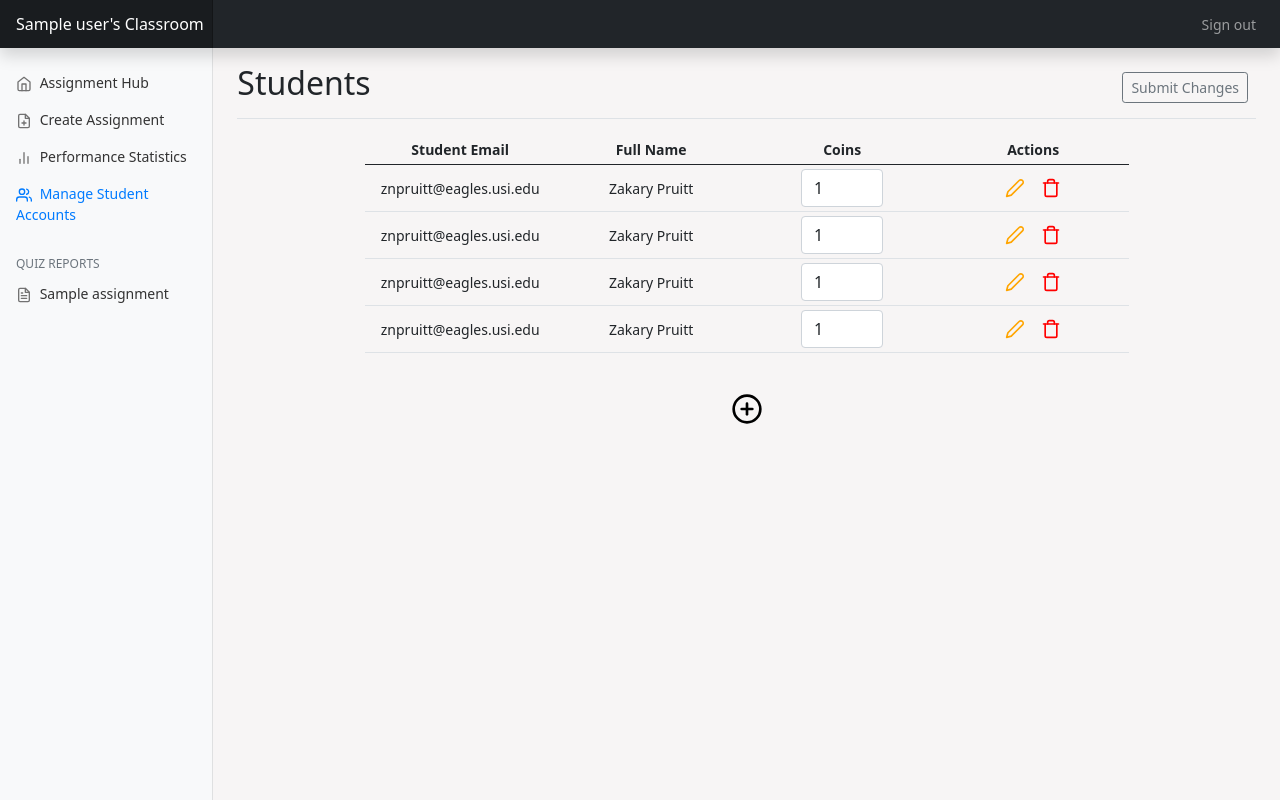
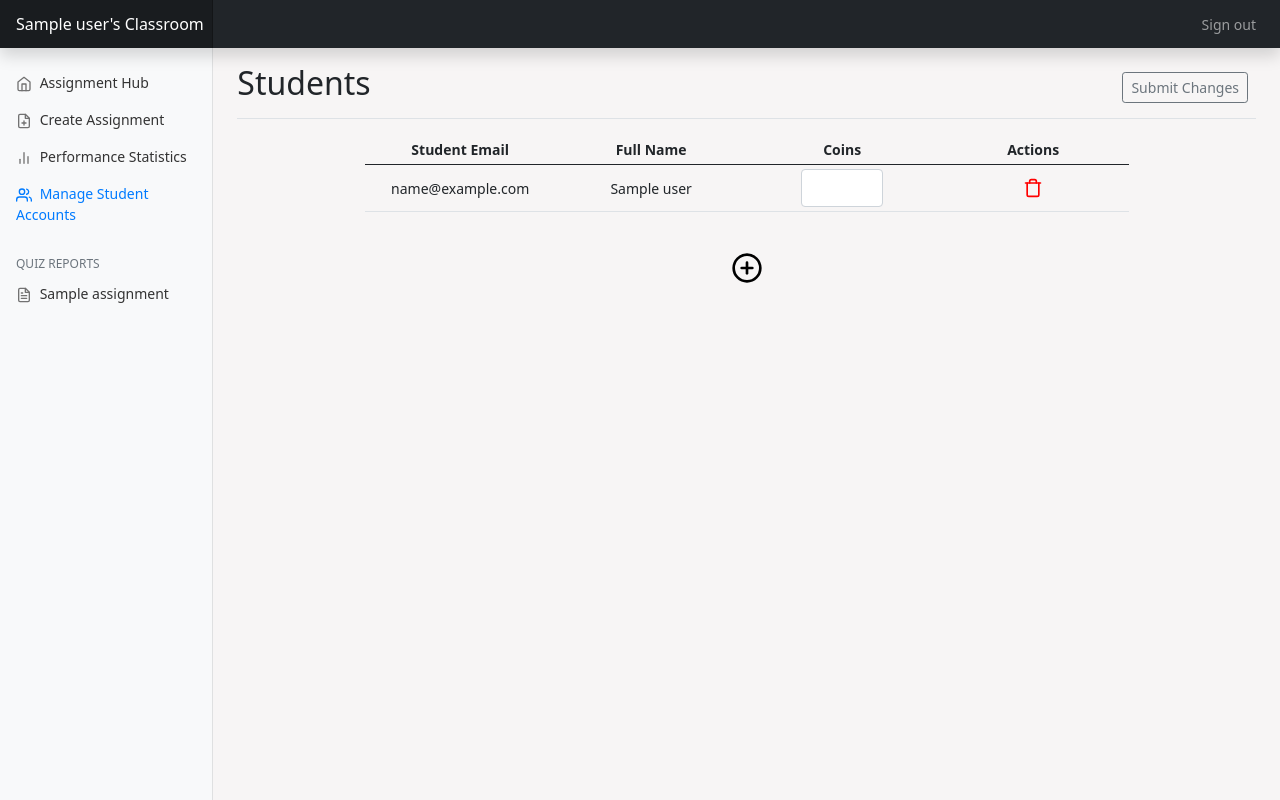
Before and after one commit to zakpruitt/wow-mythic-tracker, a Flask app: page /user/classroom in a window 1280 px wide. Run offline with Flask 2, Linux system fonts and the light colour scheme; the visitor is signed in with stand-in values (Sample User, id 1); a database or web service that is not in the repository returns one stand-in record (values such as "Sample title").

Commit message:
form parsing

```diff
--- a/routes/user.py
+++ b/routes/user.py
@@ -5,6 +5,16 @@
 from .init import assignment_collection
 
 user = Blueprint('user', __name__, url_prefix='/user')
+
+
+@user.route("/get", methods=["GET"])
+def get_user():
+    user = user_collection.find_one({"email": request.args["studentEmail"]})
+    return jsonify(
+        email=user["email"],
+        name=user["name"],
+        coins=user["coins"]
+    )
 
 
 @user.route("/login", methods=["GET", "POST"])
@@ -16,7 +26,11 @@
         password = request.form["password"]
 
         user = user_collection.find_one({"email": email})
-        if user and check_password_hash(user["password"], password):
+        if user["type"] == "Student":
+            flash(
+                "Tried to login with a student account. This login is only for teachers.")
+            return redirect("/user/login")
+        elif user and check_password_hash(user["password"], password):
             session["email"] = user["email"]
             return redirect("/")
         else:
@@ -59,7 +73,7 @@
         if accountType == "Student":
             post["coins"] = 0
         else:
-            post["students"] = {}
+            post["students"] = []
 
         # post user to database
         user_collection.insert_one(post)
@@ -77,20 +91,30 @@
     return redirect("/user/login")
 
 
-@user.route("/classroom", methods=["GET"])
+@user.route("/classroom", methods=["GET", "PUT"])
 def classroom():
-    if request.method == "POST":
-        pass
+    if request.method == "PUT":
+        data = request.get_data(as_text=True)
+        studentEmail = parse_at_symbol(data)
+        user_collection.update({"email": session["email"]}, {"$push": { "students": studentEmail } })
+        return "object posted"
     else:
-        assignments = list(assignment_collection.find({"email": session["email"]}))
-        return render_template("student.html", len = len(assignments), assignments = assignments)
+        user = user_collection.find_one({"email": session["email"]})
+        students = get_student_db_objects(user["students"])
+        assignments = list(assignment_collection.find(
+            {"email": session["email"]}))
+        return render_template("student.html", len=len(assignments), assignments=assignments, students=students)
 
 
-@user.route("/get", methods=["GET"])
-def get_user():
-    user = user_collection.find_one({"email": request.args["studentEmail"]})
-    return jsonify(
-        email=user["email"],
-        name=user["name"],
-        coins=user["coins"]
-    )
+def get_student_db_objects(studentEmails):
+    studentObjects = []
+    for i in studentEmails:
+        student = user_collection.find_one({"email": studentEmails})
+        studentObjects.append(student)
+    return studentObjects
+
+
+def parse_at_symbol(email):
+    emailString = email[email.index('=') + 1:]
+    stringPieces = emailString.split("%40")
+    return '@'.join(stringPieces)
--- a/static/js/classroom.js
+++ b/static/js/classroom.js
@@ -10,14 +10,12 @@
       studentEmail: email,
     },
     function (data) {
+      UpdateDatabase(data.email)
       $("#table tr:last").after(`<tr>
             <td>${data.email}</td>
             <td>${data.name}</td>
             <td><input type="number" class="form-control coin-input" id="input1" value=${data.coins}></td>
             <td>
-                <button class="feather-button edit-btn" type="button">
-                    <span class="feather-20" data-feather="edit-2"></span>
-                </button>
                 <button class="feather-button delete-btn" type="button">
                     <span class="feather-20" data-feather="trash"></span>
                 </button>
@@ -27,3 +25,15 @@
     }
   );
 }
+
+function UpdateDatabase(studentEmail) {
+  email = studentEmail.toString();
+  $.ajax({
+    url: "http://127.0.0.1:5000/user/classroom",
+    type: 'PUT',
+    data: { email: email },
+    success: function(response) {
+      console.log("nice");
+    }
+ });
+}
--- a/templates/student.html
+++ b/templates/student.html
@@ -14,7 +14,8 @@
         <!--CONTENT-->
         <main class="col-md-9 ms-sm-auto col-lg-10 px-md-4">
             <!--BUTTONS-->
-            <div class="d-flex justify-content-between flex-wrap flex-md-nowrap align-items-center pt-3 pb-2 mb-3 border-bottom">
+            <div
+                class="d-flex justify-content-between flex-wrap flex-md-nowrap align-items-center pt-3 pb-2 mb-3 border-bottom">
                 <h2 id="titleDisplay">Students</h2>
                 <div class="btn-toolbar mb-2 mb-md-0">
                     <div class="btn-group me-2">
@@ -41,8 +42,8 @@
                             </div>
                         </div>
                         <div class="modal-footer">
-                            <button id="studentEmailBtn" type="button" class="btn btn-success"
-                                data-bs-dismiss="modal" onclick="FindStudent()">Submit</button>
+                            <button id="studentEmailBtn" type="button" class="btn btn-success" data-bs-dismiss="modal"
+                                onclick="FindStudent()">Submit</button>
                         </div>
                     </div>
                 </div>
@@ -61,63 +62,24 @@
                                 </tr>
                             </thead>
                             <tbody class="student-table-body">
+                                {% for student in students %}
                                 <tr>
-                                    <td>znpruitt@eagles.usi.edu</td>
-                                    <td>Zakary Pruitt</td>
-                                    <td><input type="number" class="form-control coin-input" id="input1" value=1></td>
+                                    <td>{{ student["email"] }}</td>
+                                    <td>{{ student["name"] }}</td>
+                                    <td><input type="number" class="form-control coin-input" id="input1" value={{ student["coins"] }}> </td>
                                     <td>
-                                        <button class="feather-button edit-btn" type="button">
-                                            <span class="feather-20" data-feather="edit-2"></span>
-                                        </button>
                                         <button class="feather-button delete-btn" type="button">
                                             <span class="feather-20" data-feather="trash"></span>
                                         </button>
                                     </td>
                                 </tr>
-                                <tr>
-                                    <td>znpruitt@eagles.usi.edu</td>
-                                    <td>Zakary Pruitt</td>
-                                    <td><input type="number" class="form-control coin-input" id="input1" value=1></td>
-                                    <td>
-                                        <button class="feather-button edit-btn" type="button">
-                                            <span class="feather-20" data-feather="edit-2"></span>
-                                        </button>
-                                        <button class="feather-button delete-btn" type="button">
-                                            <span class="feather-20" data-feather="trash"></span>
-                                        </button>
-                                    </td>
-                                </tr>
-                                <tr>
-                                    <td>znpruitt@eagles.usi.edu</td>
-                                    <td>Zakary Pruitt</td>
-                                    <td><input type="number" class="form-control coin-input" id="input1" value=1></td>
-                                    <td>
-                                        <button class="feather-button edit-btn" type="button">
-                                            <span class="feather-20" data-feather="edit-2"></span>
-                                        </button>
-                                        <button class="feather-button delete-btn" type="button">
-                                            <span class="feather-20" data-feather="trash"></span>
-                                        </button>
-                                    </td>
-                                </tr>
-                                <tr>
-                                    <td>znpruitt@eagles.usi.edu</td>
-                                    <td>Zakary Pruitt</td>
-                                    <td><input type="number" class="form-control coin-input" id="input1" value=1></td>
-                                    <td>
-                                        <button class="feather-button edit-btn" type="button">
-                                            <span class="feather-20" data-feather="edit-2"></span>
-                                        </button>
-                                        <button class="feather-button delete-btn" type="button">
-                                            <span class="feather-20" data-feather="trash"></span>
-                                        </button>
-                                    </td>
-                                </tr>
+                                {%endfor%}
                             </tbody>
                         </table>
                     </div>
 
-                    <button class="feather-button add-button" type="button" data-bs-toggle="modal" data-bs-target="#addStudentModal">
+                    <button class="feather-button add-button" type="button" data-bs-toggle="modal"
+                        data-bs-target="#addStudentModal">
                         <span class="feather-32" data-feather="plus-circle"></span>
                     </button>
                 </div>
```
